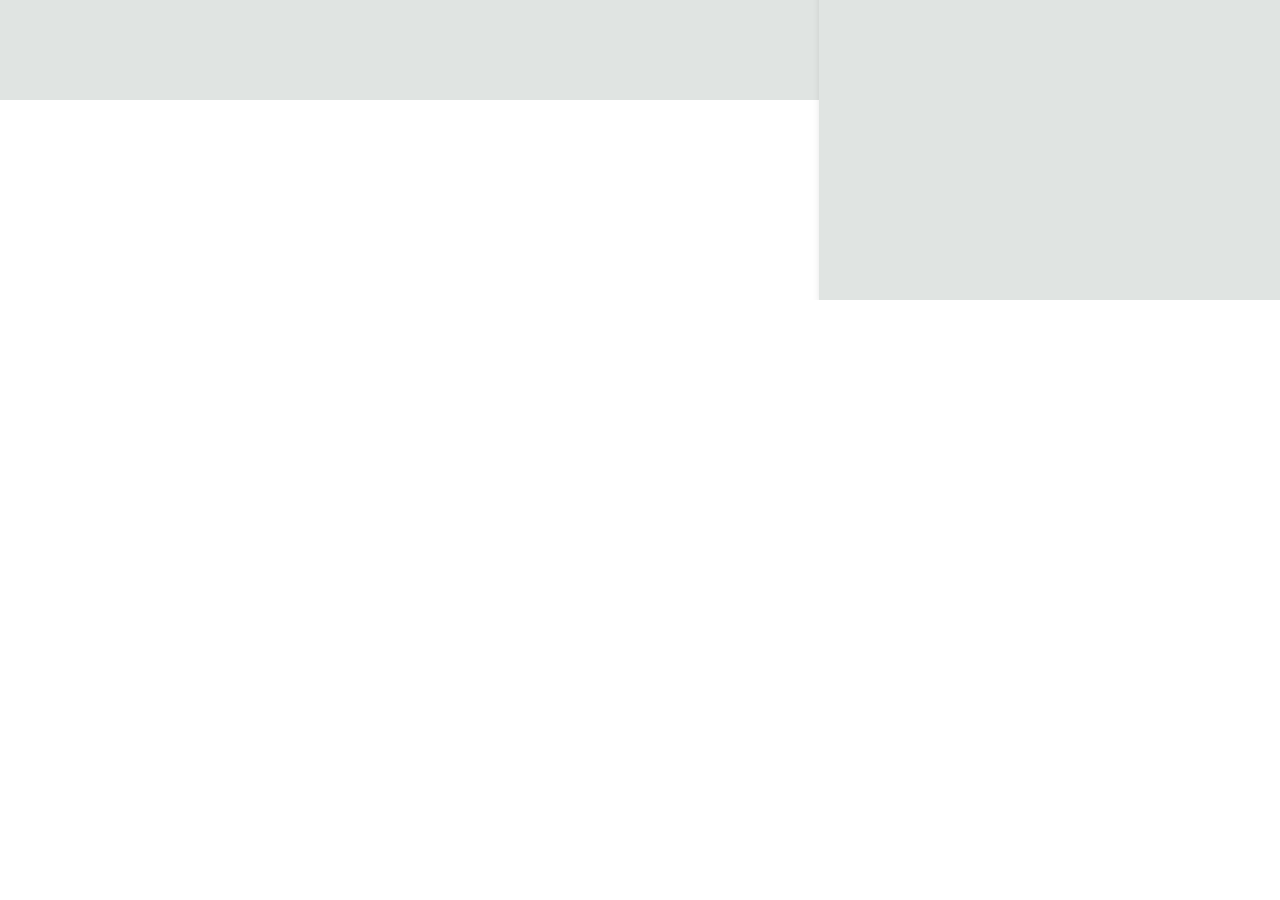
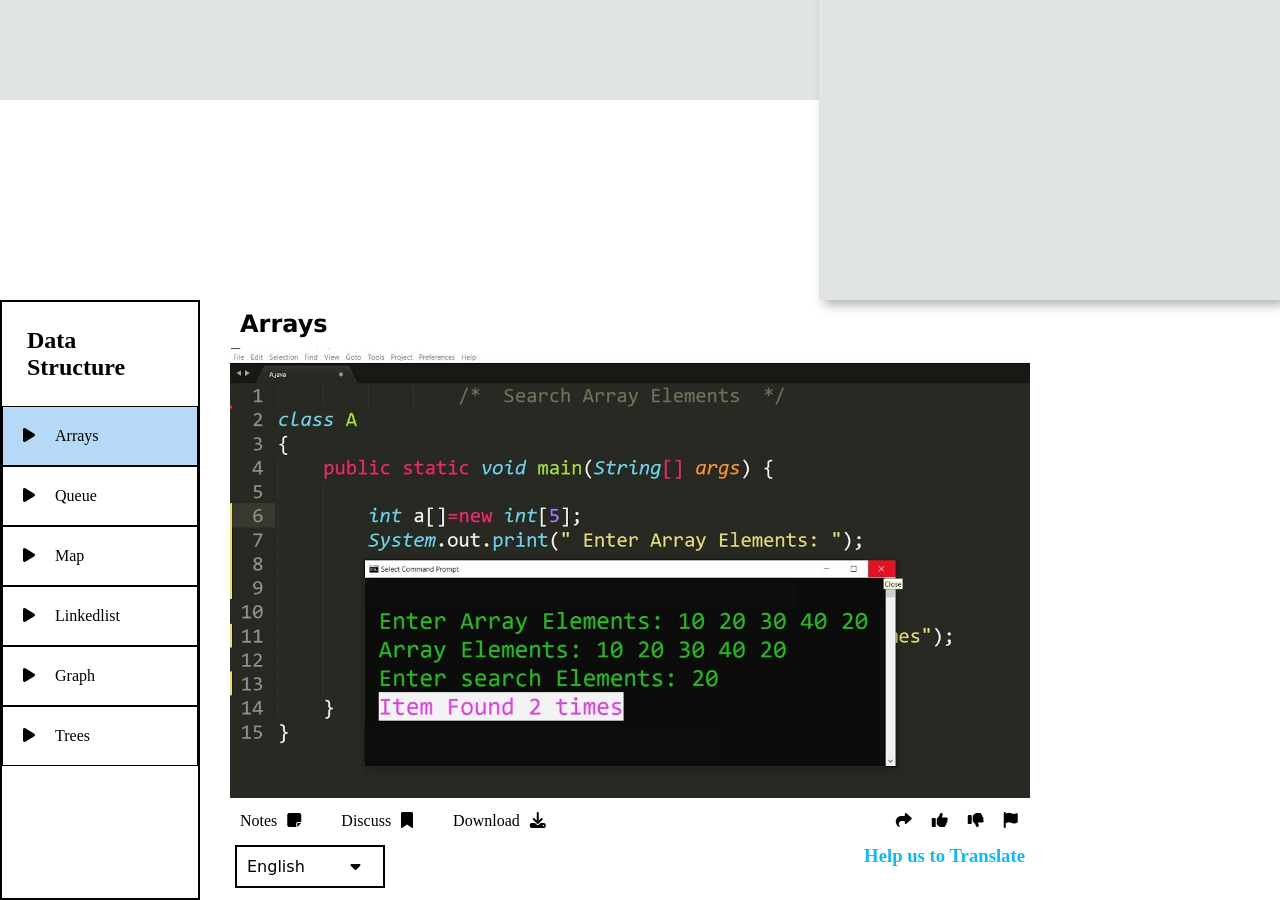
Before and after one commit to SUGHAN1234/New_Gen_tutors, a plain HTML site: page PPT/index.html in a window 1280 px wide. Shown: the part 2986-3886 px from the top of the page. Before the commit the page ends 3286 px from the top, so only its background shows below. Drawn offline with Linux system fonts and the light colour scheme.

Commit message:
Add files via upload

```diff
--- a/PPT/index.html
+++ b/PPT/index.html
@@ -108,6 +108,7 @@
         <!-- ChatBot Section Ends -->
         <!-- Test Section Starts -->
         <div class="test_Section">
+            <!--Test Right section starts -->
             <div class="test_right_container">
             <div class="test_right">
                 <div class="head"><h2>Data Structure Introductory Quiz <i class="fas fa-book"></i></h2></div>
@@ -125,6 +126,8 @@
             </div>
             </div>
             </div>
+            <!-- Test Right Section Ends -->
+            <!-- Left Section Starts -->
             <div class="test_left_container">
             <div class="test_left">
                 <div class="image_container">
@@ -159,7 +162,43 @@
                 <p id="para">Problem Settler</p>
             </div>
             </div>
+            <!-- Test Left Section Ends -->
         </div>
+        <!-- Test Section Ends -->
+        <!-- Video Section Container-->
+        <div class="video_section">
+            <div class="video_content">
+                <div class="topic_head"><h2>Data Structure</h2></div>
+                <div class="Topics1"><i  class="fas fa-play"></i><p>Arrays</p></div>
+                <div class="Topics"><i  class="fas fa-play"></i><p>Queue</p></div>
+                <div class="Topics"><i  class="fas fa-play"></i><p>Map</p></div>
+                <div class="Topics"><i  class="fas fa-play"></i><p>Linkedlist</p></div>
+                <div class="Topics"><i  class="fas fa-play"></i><p>Graph</p></div>
+                <div class="Topics"><i  class="fas fa-play"></i><p>Trees</p></div>
+            </div>
+            <div class="video">
+                <div class="video_container">
+                    <h2 class="h22">Arrays</h2>
+                    <img src="maxresdefault.jpg"height="450px">
+                    <div class="video_likes"><div class="note"><p>Notes</p><i class="fas fa-sticky-note"></i></div>
+                        <div class="note"><p>Discuss</p><i class="fas fa-bookmark"></i></div>
+                        <div class="note"><p>Download</p><i class="fas fa-download"></i></div>
+                        <div class="video_likes2">
+                            <div class="share"><i class="fas fa-share"></i></div>
+                            <div class="Like"><i class="fas fa-thumbs-up"></i></div>
+                            <div class="dislike"><i class="fas fa-thumbs-down"></i></div>
+                            <div class="flag"><i class="fas fa-flag"></i></div>
+                        </div>
+                    </div>
+                    <div class="language">
+                    <pre class="Language">English         <i class="fas fa-caret-down"></i></pre>
+                    <h3>Help us to Translate</h3>
+                    </div>
+                </div>
+            </div>
+        </div>
+
+
 
     </div>
 
--- a/PPT/style.css
+++ b/PPT/style.css
@@ -408,3 +408,84 @@ pre{
     text-align:center ;
     font-family:Verdana, Geneva, Tahoma, sans-serif;
 }
+.video_content{
+    height:600px;
+    width:200px;
+    border: 2px solid black;
+    display:flex;
+    flex-direction: column;
+    overflow-y: scroll;
+}
+.Topics{
+    display: flex;
+    gap:20px;
+    padding: 20px;
+    border: 1px solid black;
+}
+.topic_head{
+    padding: 25px;;
+}
+.Topics:hover{
+    background-color:rgba(77, 78, 74, 0.4) ;
+    cursor: pointer;
+}
+.video_content::-webkit-scrollbar{
+    display: none;;
+}
+.video_section{
+    display: flex;
+}
+.video_likes{
+    display:flex;
+    justify-content:baseline;
+    gap:20px;
+
+}
+.note{
+    padding:10px;
+    display:flex;
+    gap:10px;
+}
+#down{
+    background-color: rgba(0,67,233, 255,0.4)
+}
+.video_likes2{
+    padding: 10px;;
+    padding-left: 320px;
+    display: flex;
+    justify-content:flex-end;
+    gap:20px;
+}
+.Language{
+    width:150px;
+    border:2px solid black;
+    padding: 10px;
+
+
+}
+.video{
+    display: flex;
+    padding: 0px 30px ;
+}
+.h22{
+    padding:10px;
+    font-family: 'Lucida Sans', 'Lucida Sans Regular', 'Lucida Grande', 'Lucida Sans Unicode', Geneva, Verdana, sans-serif;
+
+}
+.Topics1{
+    display: flex;
+    gap:20px;
+    padding: 20px;
+    border: 1px solid black;
+    background-color: rgba(15, 131, 231, 0.3);
+
+}
+.language{
+    padding: 5px;;
+    display: flex;
+    justify-content: space-between;
+}
+.language h3{
+    color:rgb(17, 185, 241);
+    font-family:'Times New Roman', Times, serif;
+}
```
Also changed, not shown: PPT/maxresdefault.jpg (added).
